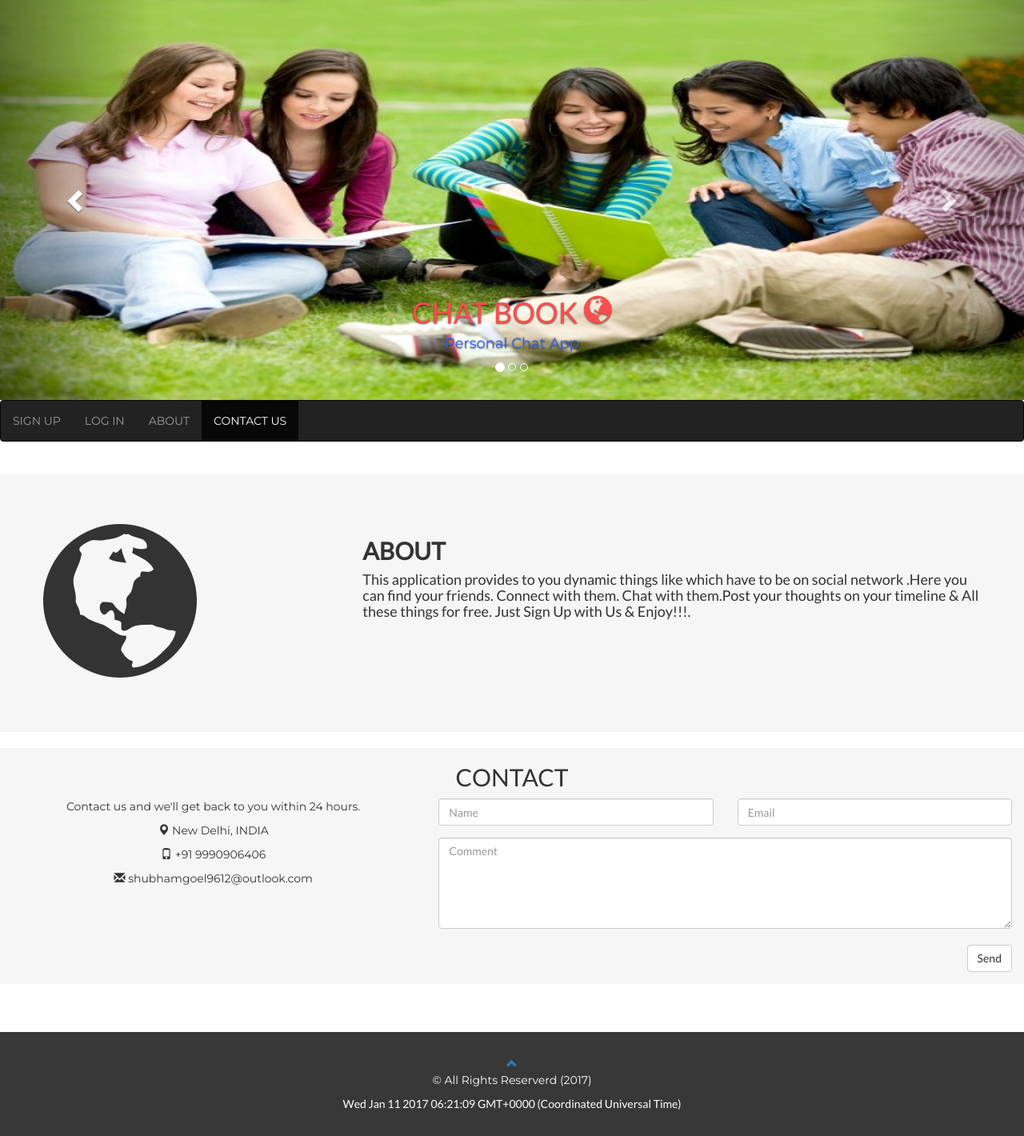
After one commit to ShubhamGoel-sopho/CS50_CHATBOOK, a PHP site: page /start_page_public.php in a window 1280 px wide. The commit adds this page. Shown: the whole page at 80% size. Run offline with PHP 8.4, Linux system fonts and the light colour scheme.

Commit message:
added initial version js css and php files

```diff
--- /dev/null
+++ b/public/css/framework.css
@@ -0,0 +1,118 @@
+@charset "utf-8";
+/* CSS Document */
+
+body {
+	postion:relative;
+	font-family:Lato,sans-serif;
+}
+
+
+#carousel1, .container-fluid{
+	overflow:hidden;
+}
+
+
+h1, h3, p {
+	text-align: center;
+
+}
+p,li{
+	font-family:Montserrat,sans-serif;
+}
+
+#main {
+	width: 80%;
+	max-width: 750px;
+	margin-left: auto;
+	margin-right: auto;
+	margin-top: 60px;
+	margin-bottom: 60px;
+}
+footer {
+	margin-top: 60px;
+	padding-top: 30px;
+	padding-bottom: 30px;
+	background-color: #383838;
+	color: #FFFFFF;
+	text-align: center;
+
+}
+.image-fill {
+	width: 100%;
+	max-height:500px;
+}
+#wrapper {
+	padding-right: 0px;
+	padding-left: 0px;
+}
+
+.carousel-caption h1,.carousel-caption h2 {
+	color:#ff4d4d;
+}
+
+.carousel-caption p {
+	color:#3366ff;
+}
+
+.affix {
+      top: 0;
+      width: 100%;
+}
+
+
+.logo {
+    font-size: 200px;
+}
+@media screen and (max-width: 768px) {
+    .col-sm-4 {
+        text-align: center;
+        margin: 25px 0;
+    }
+}
+
+.bg-grey {
+    background-color: #f6f6f6;
+}
+nav{
+	z-index:5;
+}
+
+ .glyphicon-globe:hover{
+	color:cornflowerblue;
+}
+
+
+
+.slideanim {visibility:hidden;}
+.slide {
+    /* The name of the animation */
+    animation-name: slide;
+    -webkit-animation-name: slide;
+    /* The duration of the animation */
+    animation-duration: 1s;
+    -webkit-animation-duration: 1s;
+    /* Make the element visible */
+    visibility: visible;
+}
+
+/* Go from 0% to 100% opacity (see-through) and specify the percentage from when to slide in the element along the Y-axis */
+@keyframes slide {
+    0% {
+        opacity: 0;
+        transform: translateY(70%);
+    }
+    100% {
+        opacity: 1;
+        transform: translateY(0%);
+    }
+}
+@-webkit-keyframes slide {
+    0% {
+        opacity: 0;
+        -webkit-transform: translateY(70%);
+    }
+    100% {
+        opacity: 1;
+        -webkit-transform: translateY(0%);
+    }
+}
--- /dev/null
+++ b/public/start_page_public.php
@@ -0,0 +1,189 @@
+<!DOCTYPE html>
+<html lang="en">
+  <head>
+    <meta charset="utf-8">
+	<meta http-equiv="X-UA-Compatible" content="IE=edge">
+	<meta name="viewport" content="width=device-width, initial-scale=1">
+    <title>C$50 CHATBOOK</title>
+    <!-- Bootstrap -->
+	<link href="/css/bootstrap.min.css" rel="stylesheet">
+    <link href="/css/framework.css" rel="stylesheet">
+
+
+    <link href="https://fonts.googleapis.com/css?family=Montserrat" rel="stylesheet" type="text/css">
+    <link href="https://fonts.googleapis.com/css?family=Lato" rel="stylesheet" type="text/css">
+
+	<!-- HTML5 shim and Respond.js for IE8 support of HTML5 elements and media queries -->
+	<!-- WARNING: Respond.js doesn't work if you view the page via file:// -->
+	<!--[if lt IE 9]>
+		  <script src="https://oss.maxcdn.com/html5shiv/3.7.2/html5shiv.min.js"></script>
+		  <script src="https://oss.maxcdn.com/respond/1.4.2/respond.min.js"></script>
+		<![endif]-->
+  </head>
+
+  <body>
+ <body id="myPage" data-spy="scroll" data-target=".navbar" data-offset="30">
+  <div class="container-fluid" id="wrapper">
+    <div id="carousel1" class="carousel slide" data-ride="carousel">
+	    <ol class="carousel-indicators">
+	      <li data-target="#carousel1" data-slide-to="0" class="active"></li>
+	      <li data-target="#carousel1" data-slide-to="1"></li>
+	      <li data-target="#carousel1" data-slide-to="2"></li>
+        </ol>
+	    <div class="carousel-inner" role="listbox">
+	      <div class="item active"><img src="/img/college-students-800x533.jpg" alt="First slide image" width="960" height="540" class="center-block image-fill">
+	        <div class="carousel-caption">
+	          <h1>CHAT BOOK <span class="glyphicon glyphicon-globe"></span></h1>
+	          <h4><p>Personal Chat App</p></h4>
+            </div>
+          </div>
+	      <div class="item"><img src="/img/project3_1.jpg" alt="Second slide image" class="center-block image-fill">
+	        <div class="carousel-caption">
+	          <h2>Find Your Friends</h2>
+	          <p><a href="login.php" data-toggle="tooltip" title="Log In"><b>And Get Started</b></a></p>
+            </div>
+          </div>
+	      <div class="item"><img src="/img/201620612-thought-bubble-chatting-message-executive.jpg" alt="Third slide image" class="center-block image-fill">
+	        <div class="carousel-caption">
+
+	          <p><div class="row">
+            	<a href="register.php" class="col-md-10 col-md-offset-1 col-sm-10 col-sm-offset-1 col-xs-10 col-xs-offset-1 btn btn-danger btn-lg">Register For Free <span class="glyphicon glyphicon-log-in"></span></a>
+              </div></p>
+            </div>
+          </div>
+        </div>
+	    <a class="left carousel-control" href="#carousel1" role="button" data-slide="prev"><span class="glyphicon glyphicon-chevron-left" aria-hidden="true"></span><span class="sr-only">Previous</span></a>
+	    <a class="right carousel-control" href="#carousel1" role="button" data-slide="next">
+	        <span class="glyphicon glyphicon-chevron-right" aria-hidden="true"></span><span class="sr-only">Next</span>
+	        </a></div>
+	        <nav class="navbar navbar-inverse" data-spy="affix" data-offset-top="475">
+              <ul class="nav navbar-nav">
+                <li><a href="register.php">SIGN UP</a></li>
+                <li><a href="login.php">LOG IN</a></li>
+                <li><a href="#about">ABOUT</a></li>
+                <li><a href="#contact_form">CONTACT US</a></li>
+              </ul>
+            </nav>
+        <br>
+
+       <div  id="about" class="container-fluid bg-grey slideanim" style="padding: 60px 50px">
+          <div class="row">
+            <div class="col-sm-4">
+              <span class="glyphicon glyphicon-globe logo"></span>
+            </div>
+            <div class="col-sm-8">
+              <h2><strong>ABOUT</strong></h2>
+              <h4>This application provides to you dynamic things like which have to be on social network
+              .Here you can find your friends. Connect with them. Chat with them.Post your thoughts on your
+              timeline & All these things for free. Just Sign Up with Us & Enjoy!!!.
+
+              </h4>
+            </div>
+          </div>
+    </div><br>
+    <!--contact form -->
+    <div  id="contact_form" class="container-fluid bg-grey slideanim">
+  <h2 class="text-center">CONTACT</h2>
+  <div class="row">
+    <div class="col-sm-5">
+      <p>Contact us and we'll get back to you within 24 hours.</p>
+      <p><span class="glyphicon glyphicon-map-marker"></span> New Delhi, INDIA</p>
+      <p><span class="glyphicon glyphicon-phone"></span> +91 9990906406</p>
+      <p><span class="glyphicon glyphicon-envelope"></span> shubhamgoel9612@outlook.com</p>
+    </div>
+    <form method="POST" action="contact.php">
+    <div class="col-sm-7">
+      <div class="row">
+        <div class="col-sm-6 form-group">
+          <input class="form-control" id="name" name="name" placeholder="Name" type="text" required>
+        </div>
+        <div class="col-sm-6 form-group">
+          <input class="form-control" id="email" name="email" placeholder="Email" type="email" required>
+        </div>
+      </div>
+      <textarea class="form-control" id="comments" name="comments" placeholder="Comment" rows="5"></textarea><br>
+      <div class="row">
+        <div class="col-sm-12 form-group">
+          <button class="btn btn-default pull-right" type="submit">Send</button>
+        </div>
+      </div>
+    </div></form>
+  </div>
+</div>
+
+
+    <!----------------->
+    <footer>
+
+        <a href="#myPage" title="To Top">
+    <span class="glyphicon glyphicon-chevron-up"></span></a>
+     <p>&copy; All Rights Reserverd (2017)</p>
+     <span id="date_time"></span>
+     </footer>
+  </div>
+
+   <!-- https://jquery.com/ -->
+        <script src="/js/jquery-1.11.3.min.js"></script>
+
+        <!-- http://getbootstrap.com/ -->
+
+        <script src="/js/bootstrap.min.js"></script>
+        <script>
+        $(document).ready(function(){
+            $('[data-toggle="tooltip"]').tooltip();
+
+            // Add smooth scrolling to all links in navbar + footer link
+          $(".navbar a, footer a[href='#myPage']").on('click', function(event) {
+
+           // Make sure this.hash has a value before overriding default behavior
+          if (this.hash !== "") {
+
+            // Prevent default anchor click behavior
+            event.preventDefault();
+
+            // Store hash
+            var hash = this.hash;
+
+            // Using jQuery's animate() method to add smooth page scroll
+            // The optional number (900) specifies the number of milliseconds it takes to scroll to the specified area
+            $('html, body').animate({
+              scrollTop: $(hash).offset().top
+            }, 900, function(){
+
+              // Add hash (#) to URL when done scrolling (default click behavior)
+              window.location.hash = hash;
+              });
+            } // End if
+          });
+
+          $(window).scroll(function() {
+          $(".slideanim").each(function(){
+            var pos = $(this).offset().top;
+
+            var winTop = $(window).scrollTop();
+            if (pos < winTop + 600) {
+              $(this).addClass("slide");
+            }
+          });
+        });
+
+
+          function date_time()
+          {
+            setInterval(function(){
+              var dat = new Date();
+              $("#date_time").text(dat);
+            },1000);
+          }
+          date_time();
+
+        });
+</script>
+
+
+
+
+
+
+  </body>
+</html>
```
Also changed, not shown: public/css/styles.css (+30 -5 lines), public/css/styles1.css (added, +29 -0 lines), public/index.php (+11 -0 lines), public/js/scripts1.js (added, +17 -0 lines), public/js/scripts2.js (added, +26 -0 lines), public/login.php (added, +50 -0 lines), public/logout.php (added, +12 -0 lines), public/register.php (added, +45 -0 lines), public/js/scripts3.js (added).
